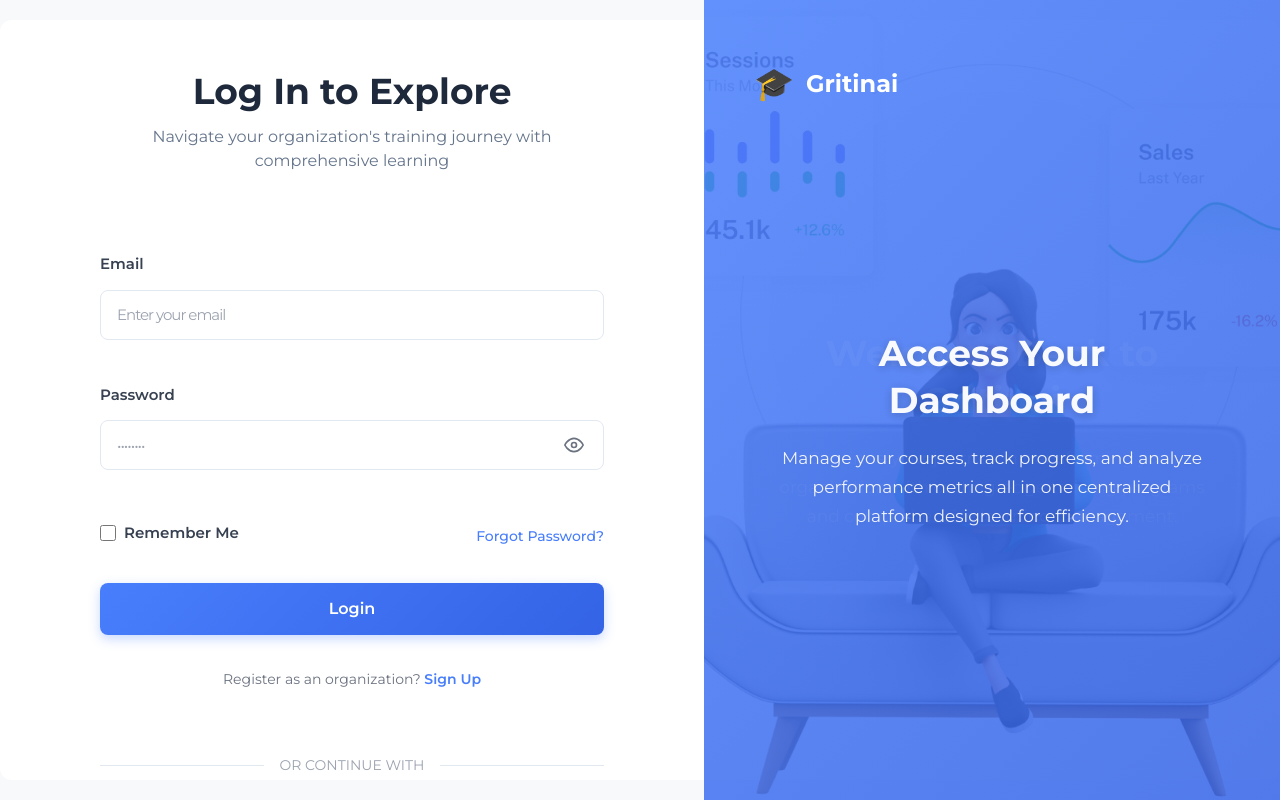
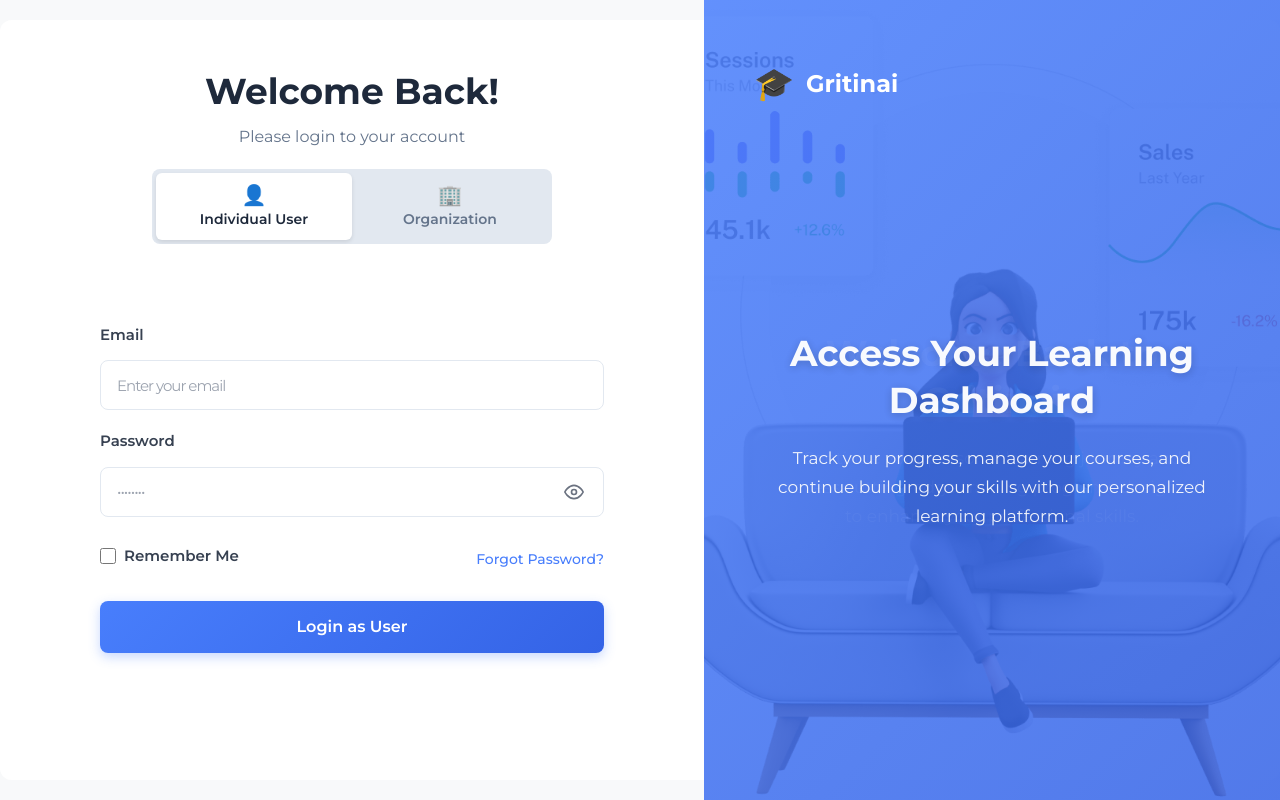
Before and after one commit to destiny2222/G-TrainingHub, a React (Create React App) app: page /login in a window 1280 px wide. Built offline with nearby package versions, Linux system fonts and the light colour scheme; no server answers; a web font is replaced by a local one.

Commit message:
feat: Add login type selector and dynamic login handling for user and organization

```diff
--- a/src/pages/admin/auth/Login.css
+++ b/src/pages/admin/auth/Login.css
@@ -184,7 +184,7 @@
   max-width: 350px;
 }
 
-.form-group {
+.login-page-wrapper .form-group {
   margin-bottom: 20px;
   position: relative;
 }
--- a/src/pages/auth/Login.css
+++ b/src/pages/auth/Login.css
@@ -268,6 +268,72 @@
   margin-right: auto;
 }
 
+/* Login Type Selector */
+.login-type-selector {
+  margin-top: 20px;
+  margin-bottom: 20px;
+}
+
+.login-type-options {
+  display: flex;
+  background: #e2e8f0;
+  border-radius: 8px;
+  padding: 4px;
+  max-width: 400px;
+  margin: 0 auto;
+  overflow: hidden;
+}
+
+.login-type-option {
+  flex: 1;
+  position: relative;
+  cursor: pointer;
+  border: none;
+  border-radius: 6px;
+  padding: 12px 20px;
+  text-align: center;
+  transition: all 0.3s ease;
+  background: transparent;
+  display: flex;
+  flex-direction: column;
+  align-items: center;
+  gap: 4px;
+  margin: 0;
+}
+
+.login-type-option:hover {
+  background: rgba(255, 255, 255, 0.5);
+}
+
+.login-type-option.active {
+  background: #fff;
+  box-shadow: 0 2px 4px rgba(0, 0, 0, 0.1);
+  color: #1e293b;
+}
+
+.login-type-option input[type="radio"] {
+  position: absolute;
+  opacity: 0;
+  pointer-events: none;
+}
+
+.login-type-option .option-icon {
+  font-size: 20px;
+  line-height: 1;
+  margin-bottom: 2px;
+}
+
+.login-type-option .option-text {
+  font-size: 14px;
+  font-weight: 600;
+  color: #64748b;
+  line-height: 1.2;
+}
+
+.login-type-option.active .option-text {
+  color: #1e293b;
+}
+
 /* Form Styles */
 .user-login-form {
   width: 100%;
@@ -279,7 +345,7 @@
 .form-step {
   display: flex;
   flex-direction: column;
-  gap: 24px;
+  gap: 20px;
 }
 
 /* Form Groups */
@@ -568,6 +634,25 @@
     font-size: 28px;
   }
 
+  .login-type-options {
+    max-width: none;
+    margin: 0 auto;
+    padding: 3px;
+  }
+
+  .login-type-option {
+    padding: 10px 16px;
+    gap: 3px;
+  }
+
+  .login-type-option .option-icon {
+    font-size: 18px;
+  }
+
+  .login-type-option .option-text {
+    font-size: 13px;
+  }
+
   .slide-text h2 {
     font-size: 28px;
   }
--- a/src/pages/auth/Login.jsx
+++ b/src/pages/auth/Login.jsx
@@ -14,6 +14,7 @@ const Login = () => {
   const [errors, setErrors] = useState({});
   const [showPassword, setShowPassword] = useState(false);
   const [rememberMe, setRememberMe] = useState(false);
+  const [loginType, setLoginType] = useState('user'); // 'user' or 'organization'
 
   // Form data state
   const [formData, setFormData] = useState({
@@ -36,6 +37,14 @@ const Login = () => {
         [name]: ''
       }));
     }
+  };
+
+  // Handle login type change
+  const handleLoginTypeChange = (e) => {
+    const newLoginType = e.target.value;
+    setLoginType(newLoginType);
+    // Clear form errors when switching login types
+    setErrors({});
   };
 
   // Validate form
@@ -68,12 +77,16 @@ const Login = () => {
     setErrors({});
 
     try {
+      // Determine API endpoint based on login type
+      const endpoint = loginType === 'organization'
+        ? '/api/organization/login'
+        : '/api/user/login';
+
       const response = await axios.post(
-        `${process.env.REACT_APP_API_BASE_URL || 'http://localhost:8000'}/api/auth/login`,
+        `${process.env.REACT_APP_API_BASE_URL || 'http://localhost:8000'}${endpoint}`,
         {
           email: formData.email,
-          password: formData.password,
-          remember_me: rememberMe
+          password: formData.password
         },
         {
           headers: {
@@ -153,21 +166,37 @@ const Login = () => {
     )
   };
 
-  // Slider content data
-  const slides = [
+  // Slider content data - Dynamic based on login type
+  const slides = loginType === 'organization' ? [
     {
-      title: "Welcome Back to Gritinai",
-      description: "Continue your journey in transforming your organization with cutting-edge training programs and comprehensive learning management.",
+      title: "Welcome Back to Your Organization Hub",
+      description: "Access your comprehensive training management dashboard and continue building your team's capabilities with data-driven insights.",
       image: slideOne
     },
     {
-      title: "Access Your Dashboard",
-      description: "Manage your courses, track progress, and analyze performance metrics all in one centralized platform designed for efficiency.",
+      title: "Manage Your Training Programs",
+      description: "Oversee courses, track team progress, and analyze performance metrics all in one centralized platform designed for organizational efficiency.",
+      image: slideOne
+    },
+    {
+      title: "Scale Your Organization's Growth",
+      description: "Resume managing your organization's learning initiatives with personalized training paths and comprehensive analytics.",
+      image: slideOne
+    }
+  ] : [
+    {
+      title: "Welcome Back to Gritinai",
+      description: "Continue your personal learning journey and access cutting-edge training programs designed to enhance your professional skills.",
+      image: slideOne
+    },
+    {
+      title: "Access Your Learning Dashboard",
+      description: "Track your progress, manage your courses, and continue building your skills with our personalized learning platform.",
       image: slideOne
     },
     {
       title: "Resume Your Training",
-      description: "Pick up where you left off and continue building your team's skills with our personalized learning paths and data-driven insights.",
+      description: "Pick up where you left off and continue developing your skills with our comprehensive learning paths and progress tracking.",
       image: slideOne
     }
   ];
@@ -179,8 +208,44 @@ const Login = () => {
         <div className="user-login-left-panel">
           <div className="form-scroll-container">
             <div className="user-login-form-header">
-              <h1>Log In to Explore</h1>
-              <p>Navigate your organization's training journey with comprehensive learning</p>
+              <h1>{loginType === 'organization' ? 'Welcome Back!' : 'Welcome Back!'}</h1>
+              {/* <h1>{loginType === 'organization' ? 'Organization Login' : 'Log In to Explore'}</h1> */}
+              <p>
+                {loginType === 'organization'
+                  ? 'Please login to your account.'
+                  // ? 'Access your organization\'s training management dashboard and oversee your team\'s learning journey'
+                  : 'Please login to your account'
+                  // : 'Navigate your learning journey with comprehensive training programs and skill development'
+                }
+              </p>
+
+              {/* Login Type Selector */}
+              <div className="login-type-selector">
+                <div className="login-type-options">
+                  <label className={`login-type-option ${loginType === 'user' ? 'active' : ''}`}>
+                    <input
+                      type="radio"
+                      name="loginType"
+                      value="user"
+                      checked={loginType === 'user'}
+                      onChange={handleLoginTypeChange}
+                    />
+                    <span className="option-icon">👤</span>
+                    <span className="option-text">Individual User</span>
+                  </label>
+                  <label className={`login-type-option ${loginType === 'organization' ? 'active' : ''}`}>
+                    <input
+                      type="radio"
+                      name="loginType"
+                      value="organization"
+                      checked={loginType === 'organization'}
+                      onChange={handleLoginTypeChange}
+                    />
+                    <span className="option-icon">🏢</span>
+                    <span className="option-text">Organization</span>
+                  </label>
+                </div>
+              </div>
             </div>
 
             <form onSubmit={handleSubmit} className="user-login-form">
@@ -256,21 +321,26 @@ const Login = () => {
 
                 {/* Submit Button */}
                 <button type="submit" className="btn-submit" disabled={loading}>
-                  {loading ? 'Signing In...' : 'Login'}
+                  {loading ? 'Signing In...' : `Login as ${loginType === 'organization' ? 'Organization' : 'User'}`}
                 </button>
 
                 {/* Sign Up Link */}
                 <div className="form-footer">
-                  <p>Register as an organization? <Link to="/organization/register">Sign Up</Link></p>
+                  {loginType === 'organization' ? (
+                    <p>Don't have an organization account? <Link to="/organization/register">Register Organization</Link></p>
+                  ) : (
+                    // <p>Don't have an account? <Link to="/register">Sign Up</Link></p>
+                    <></>
+                  )}
                 </div>
 
                 {/* Divider */}
-                <div className="divider">
+                {/* <div className="divider">
                   <span>OR CONTINUE WITH</span>
-                </div>
+                </div> */}
 
                 {/* Social Login (Optional) */}
-                <div className="auth-social-login">
+                {/* <div className="auth-social-login">
                   <button type="button" className="btn-social google">
                     <svg xmlns="http://www.w3.org/2000/svg" width="20" height="20" viewBox="0 0 24 24">
                       <path fill="#4285F4" d="M22.56 12.25c0-.78-.07-1.53-.2-2.25H12v4.26h5.92c-.26 1.37-1.04 2.53-2.21 3.31v2.77h3.57c2.08-1.92 3.28-4.74 3.28-8.09z"/>
@@ -280,7 +350,7 @@ const Login = () => {
                     </svg>
                     Sign in with Google
                   </button>
-                </div>
+                </div> */}
               </div>
             </form>
           </div>
--- a/src/pages/auth/organization/Organizationregister.css
+++ b/src/pages/auth/organization/Organizationregister.css
@@ -441,7 +441,7 @@
   /* max-width: 500px; */
 }
 
-.form-group {
+.register-form .form-group {
   margin-bottom: 20px;
 }
 
```
